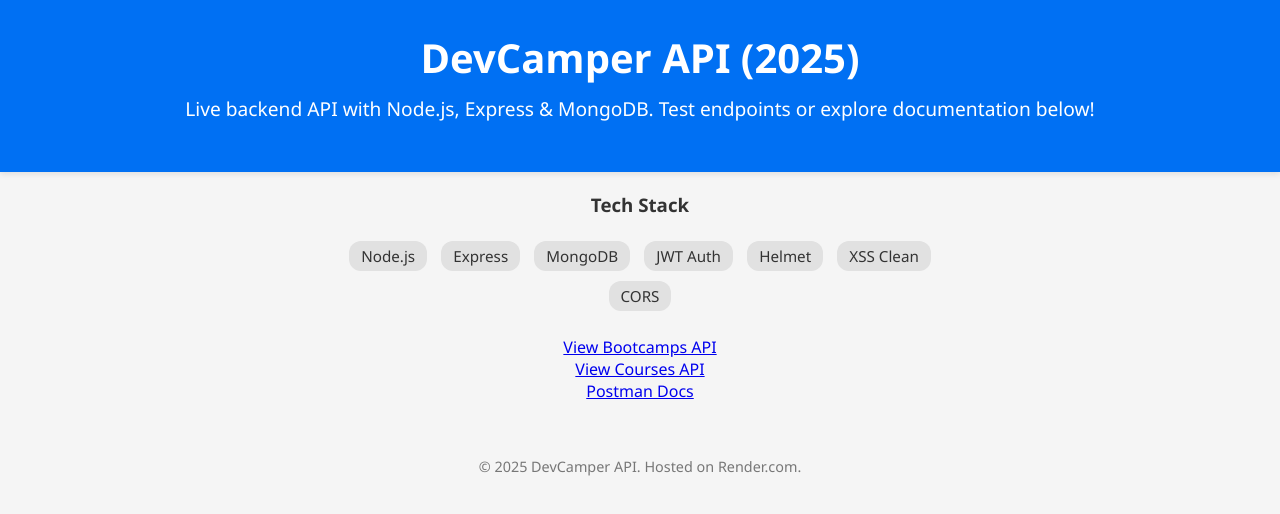
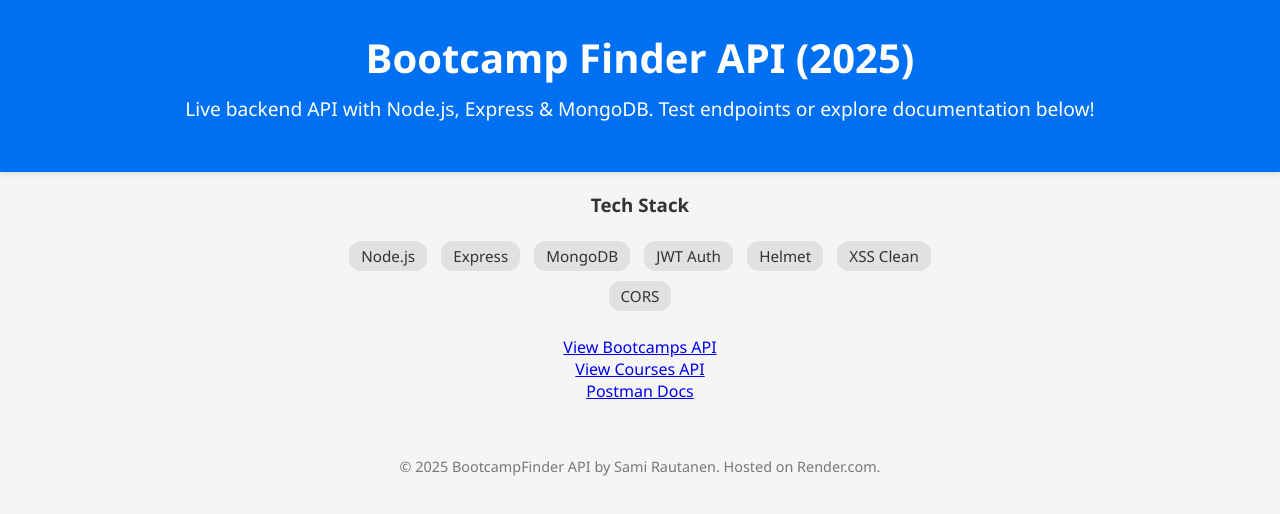
Before and after one commit to Samrude1/NordicCodeFinder, a website: page public/index.html in a window 1280 px wide. Drawn offline with Linux system fonts and the light colour scheme.

Commit message:
json frontend

```diff
--- a/public/index.html
+++ b/public/index.html
@@ -7,7 +7,7 @@
   </head>
   <body>
     <header>
-      <h1>DevCamper API (2025)</h1>
+      <h1>Bootcamp Finder API (2025)</h1>
       <p class="description">
         Live backend API with Node.js, Express & MongoDB. Test endpoints or
         explore documentation below!
@@ -42,6 +42,8 @@
       </div>
     </section>
 
-    <footer>&copy; 2025 DevCamper API. Hosted on Render.com.</footer>
+    <footer>
+      &copy; 2025 BootcampFinder API by Sami Rautanen. Hosted on Render.com.
+    </footer>
   </body>
 </html>
--- a/server.js
+++ b/server.js
@@ -44,6 +44,8 @@
 // set static folder
 app.use(express.static(path.join(__dirname, "public")));
 
+app.set("json spaces", 2); // Pretty print JSON responses
+
 // Mount routers
 app.use("/api/v1/bootcamps", bootcamps);
 app.use("/api/v1/courses", courses);
```
